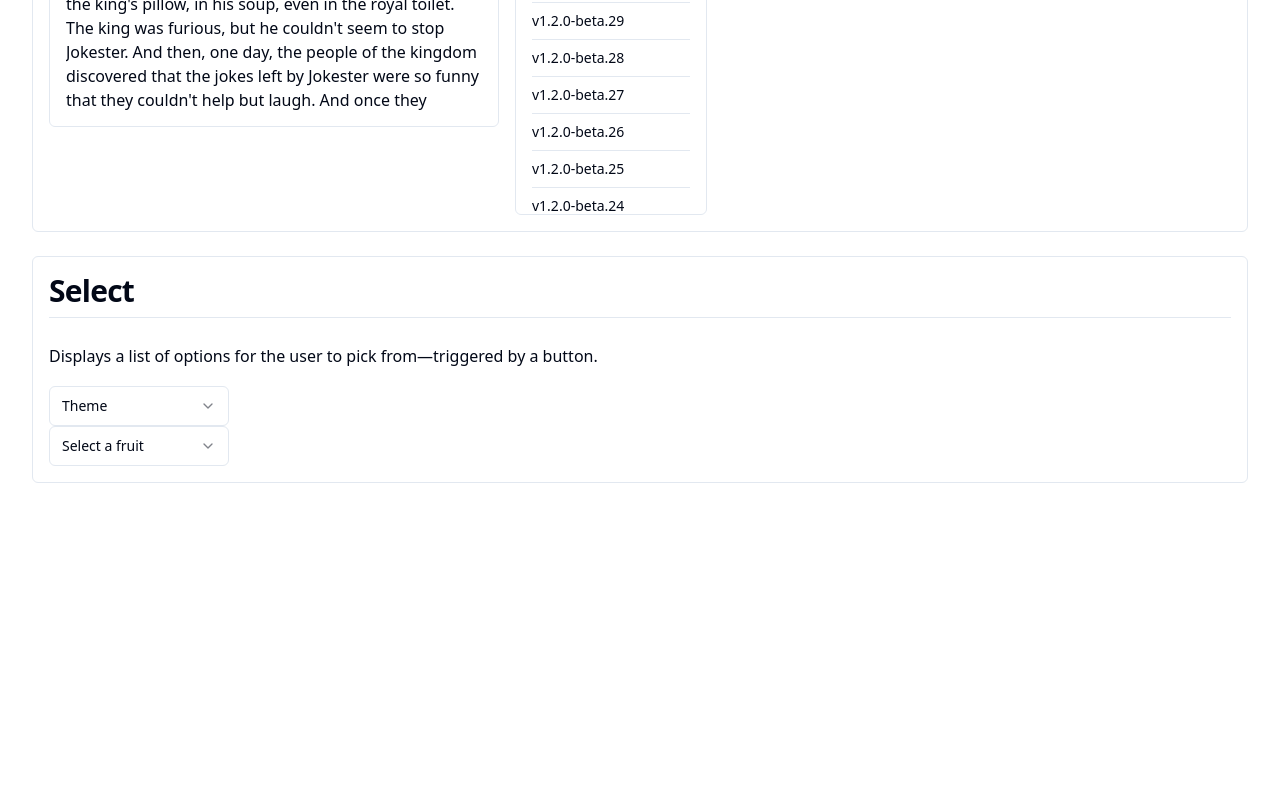
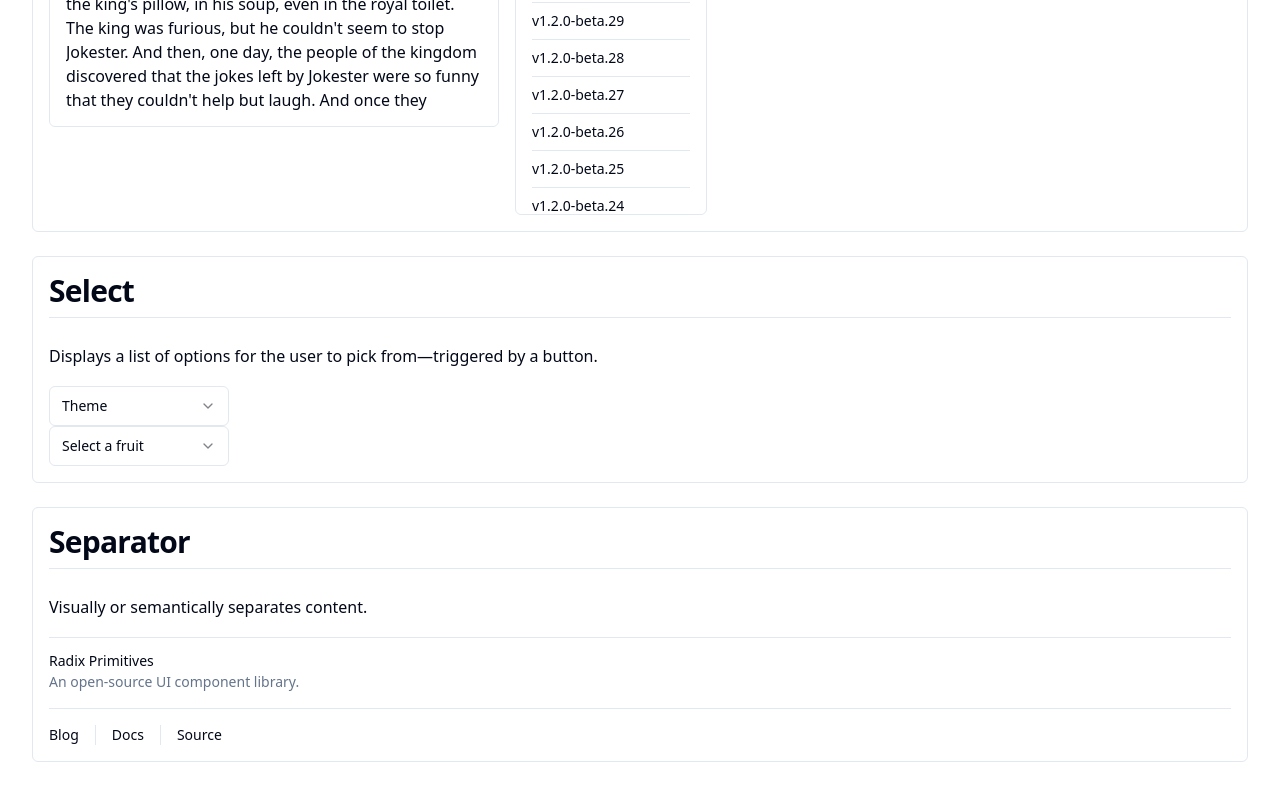
Before and after one commit to clifflee365/shadcn-ui-demo, a Next.js app: page / in a window 1280 px wide. Shown: the part 8706-9506 px from the top of the page. Before the commit the page ends 9229 px from the top, so only its background shows below. Built offline with nearby package versions, Linux system fonts and the light colour scheme.

Commit message:
feat: Separator

```diff
--- a/app/page.tsx
+++ b/app/page.tsx
@@ -42,6 +42,7 @@ import { ProgressDemo, ProgressDemoAnimate } from "@/components/ProgressDemo"
 import { RadioGroupDemo } from "@/components/RadioGroupDemo"
 import { ScrollAreaDemo, ScrollAreaDemo2 } from "@/components/ScrollAreaDemo"
 import { SelectDemo, SelectDemo2 } from "@/components/SelectDemo"
+import { SeparatorDemo, SeparatorDemo2 } from "@/components/SeparatorDemo"
 
 export default function IndexPage() {
   return (
@@ -240,29 +241,39 @@ export default function IndexPage() {
         contentClassName="flex flex-col gap-5"
       >
         <ProgressDemo />
-        <ProgressDemoAnimate/>
+        <ProgressDemoAnimate />
       </Box>
 
-      <Box title="Radio Group" desc="A set of checkable buttons—known as radio buttons—where no more than one of the buttons can be checked at a time."
-       contentClassName="flex flex-col"
+      <Box
+        title="Radio Group"
+        desc="A set of checkable buttons—known as radio buttons—where no more than one of the buttons can be checked at a time."
+        contentClassName="flex flex-col"
       >
-
-        <RadioGroupDemo/>
+        <RadioGroupDemo />
       </Box>
 
-      <Box title="ScrollArea" desc="Augments native scroll functionality for custom, cross-browser styling."
-      contentClassName="flex gap-4"
+      <Box
+        title="ScrollArea"
+        desc="Augments native scroll functionality for custom, cross-browser styling."
+        contentClassName="flex gap-4"
       >
-        <ScrollAreaDemo/>
-        <ScrollAreaDemo2/>
+        <ScrollAreaDemo />
+        <ScrollAreaDemo2 />
       </Box>
 
       <Box
         title="Select"
         desc="Displays a list of options for the user to pick from—triggered by a button."
       >
-        <SelectDemo/>
-        <SelectDemo2/>
+        <SelectDemo />
+        <SelectDemo2 />
+      </Box>
+
+      <Box title="Separator" desc="Visually or semantically separates content.">
+        <div className="flex flex-col gap-4">
+          <SeparatorDemo />
+          <SeparatorDemo2 />
+        </div>
       </Box>
     </section>
   )
--- /dev/null
+++ b/components/SeparatorDemo.tsx
@@ -0,0 +1,31 @@
+import { Separator } from "@/components/ui/separator"
+
+
+export function SeparatorDemo(){
+  return (
+    <Separator />
+  )
+}
+
+
+
+export function SeparatorDemo2() {
+  return (
+    <div>
+      <div className="space-y-1">
+        <h4 className="text-sm font-medium leading-none">Radix Primitives</h4>
+        <p className="text-sm text-muted-foreground">
+          An open-source UI component library.
+        </p>
+      </div>
+      <Separator className="my-4" />
+      <div className="flex h-5 items-center space-x-4 text-sm">
+        <div>Blog</div>
+        <Separator orientation="vertical" />
+        <div>Docs</div>
+        <Separator orientation="vertical" />
+        <div>Source</div>
+      </div>
+    </div>
+  )
+}
```
